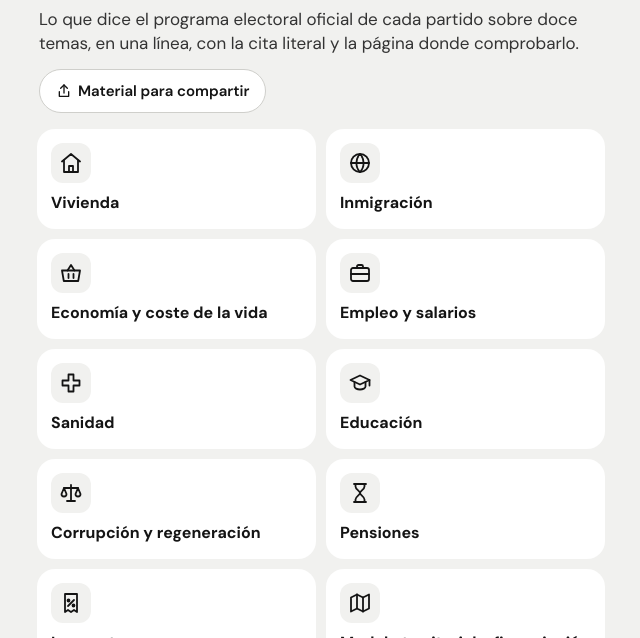
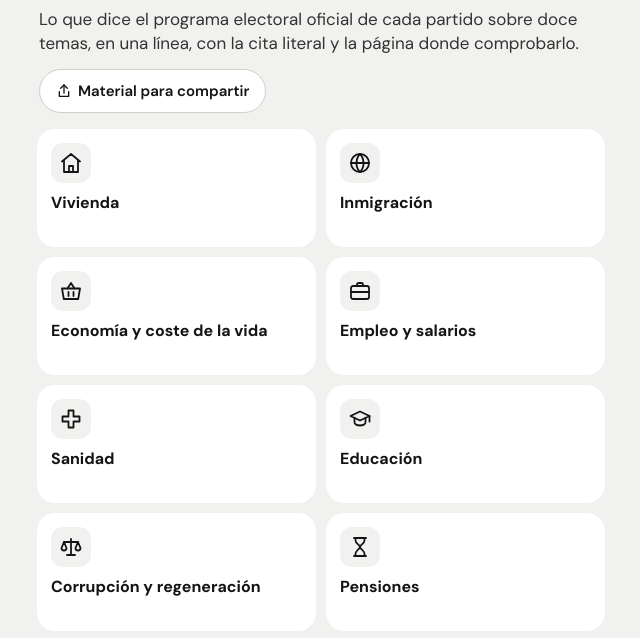
Before and after one commit to agentism-project/29n, a plain HTML site: page web/index.html in a window 1280 px wide. Shown: the part 98-736 px from the top of the page, without its empty margins (319-959 px from the left). Drawn offline with Linux system fonts and the light colour scheme.

Commit message:
Portada: todas las cajas de tema con el mismo tamaño
Cada fila de la rejilla toma la altura de la más alta (grid-auto-rows: 1fr)
y el enlace llena su celda, así un nombre de dos líneas ya no deja cajas
disparejas en móvil ni en escritorio.

Co-Authored-By: Claude Opus 5.5 <noreply@anthropic.com>

```diff
--- a/web/estilos.css
+++ b/web/estilos.css
@@ -174,8 +174,12 @@ details.material-bloque[open] summary::after { content: "−"; }
 .portada h1 { font-size: 36px; line-height: 40px; font-weight: 800; letter-spacing: -0.02em; }
 .portada h1 .sub { display: block; margin-top: 4px; font-size: 21px; line-height: 27px; font-weight: 600; letter-spacing: 0; }
 .intro { font-size: 17px; line-height: 24px; color: var(--texto-2); }
-.rejilla { display: grid; grid-template-columns: repeat(2, minmax(0, 1fr)); gap: 10px; }
+/* Todas las cajas de tema miden lo mismo: cada fila toma la altura de la más alta
+   (grid-auto-rows: 1fr) y el enlace llena su celda, tenga el nombre una o dos líneas. */
+.rejilla { display: grid; grid-template-columns: repeat(2, minmax(0, 1fr)); grid-auto-rows: 1fr; gap: 10px; }
+.rejilla > li { display: flex; }
 .rejilla a {
+  flex: 1 1 auto;
   display: flex; flex-direction: column; gap: 10px;
   min-height: 100px; padding: 14px;
   border-radius: 18px; background: var(--tarjeta);
```
